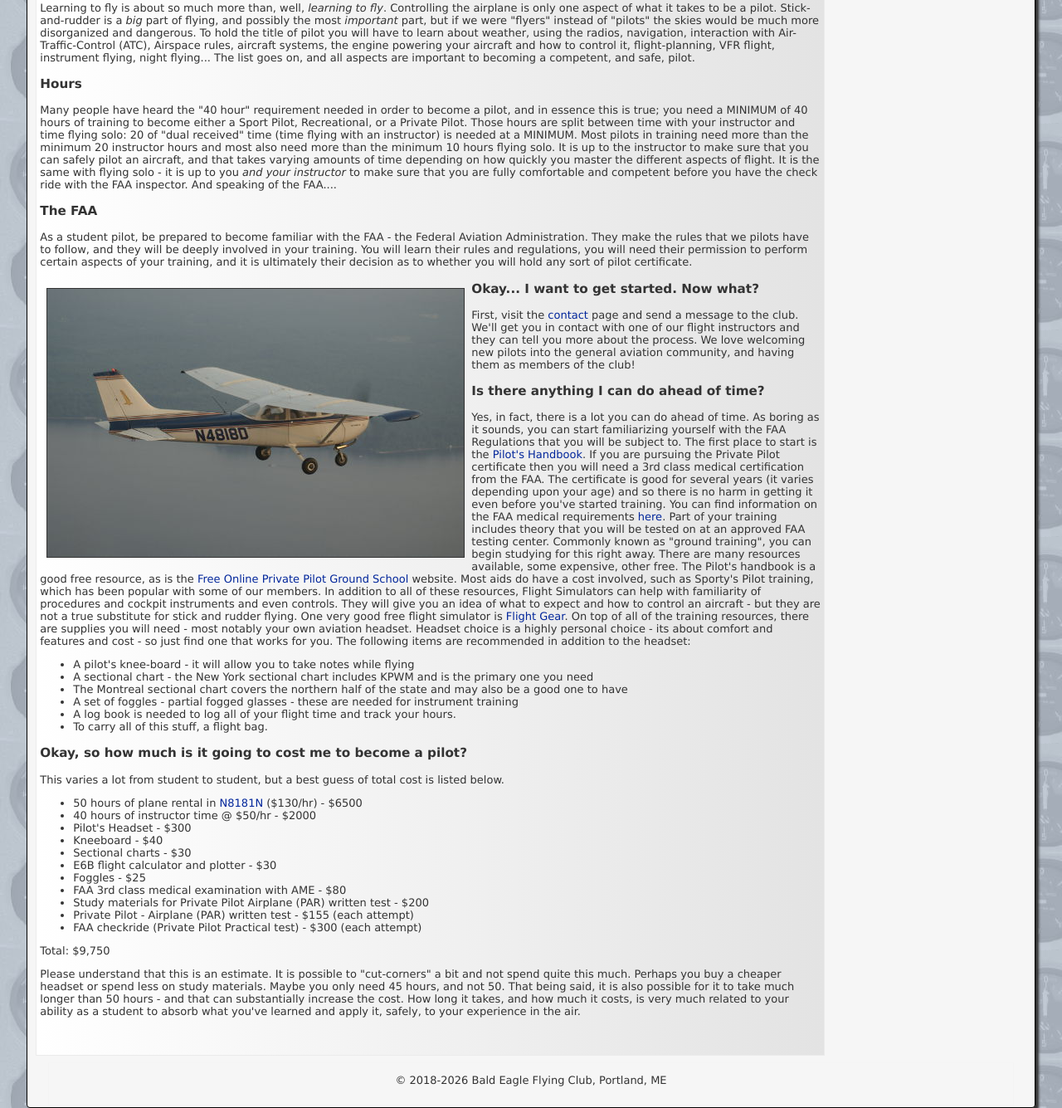
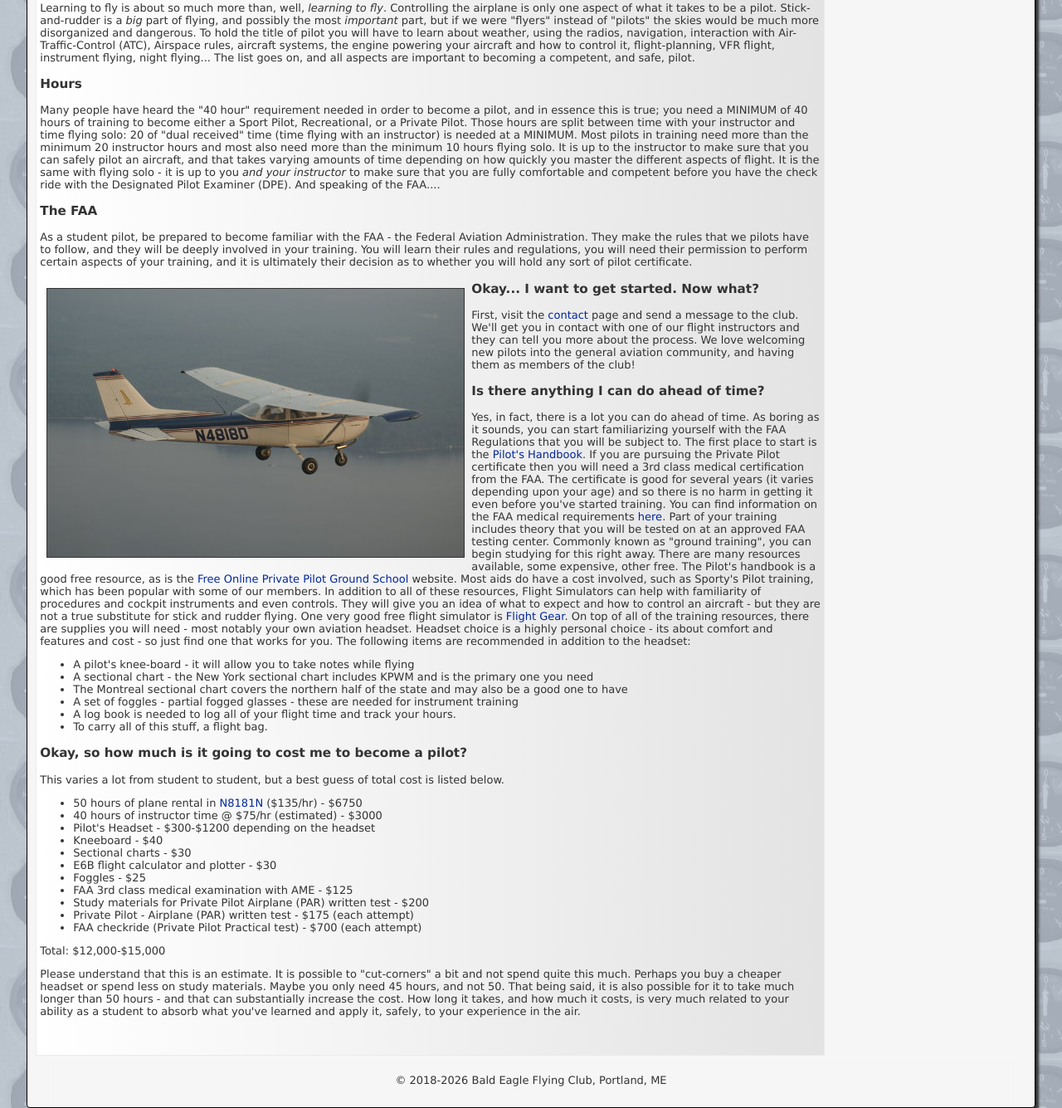
Before and after one commit to gatheall/BEFC, a PHP site: page /learn2fly.php in a window 1280 px wide. Shown: the part 847-2182 px from the top of the page at 83% size. Run offline with PHP 8.4, Linux system fonts and the light colour scheme; some libraries are stand-ins or nearby versions.

Commit message:
Revise cost estimates for flight training
Updated estimated costs for flight training, including changes to plane rental, instructor fees, and examination costs.

```diff
--- a/website/learn2fly.php
+++ b/website/learn2fly.php
@@ -75,7 +75,7 @@ that you can safely pilot an aircraft, and that takes varying amounts of
 time depending on how quickly you master the different aspects of
 flight.  It is the same with flying solo - it is up to you <em>and your
 instructor</em> to make sure that you are fully comfortable and
-competent before you have the check ride with the FAA inspector.  And
+competent before you have the check ride with the Designated Pilot Examiner (DPE).  And
 speaking of the FAA....  </p>
 
 <h3>The FAA</h3>
@@ -146,20 +146,20 @@ headset:</p>
 <p>This varies a lot from student to student, but a best guess of total cost is listed below. </p>
 
 <ul>
-	<li>50 hours of plane rental in <a href="./aircraft.php#8181N">N8181N</a> ($130/hr) - $6500</li>
-	<li>40 hours of instructor time @ $50/hr - $2000</li>
-	<li>Pilot's Headset - $300</li>
+	<li>50 hours of plane rental in <a href="./aircraft.php#8181N">N8181N</a> ($135/hr) - $6750</li>
+	<li>40 hours of instructor time @ $75/hr (estimated) - $3000</li>
+	<li>Pilot's Headset - $300-$1200 depending on the headset</li>
 	<li>Kneeboard - $40</li>
 	<li>Sectional charts - $30</li>
 	<li>E6B flight calculator and plotter - $30</li>
 	<li>Foggles - $25</li>
-	<li>FAA 3rd class medical examination with AME - $80</li>
+	<li>FAA 3rd class medical examination with AME - $125</li>
 	<li>Study materials for Private Pilot Airplane (PAR) written test - $200</li>
-	<li>Private Pilot - Airplane (PAR) written test - $155 (each attempt)</li>
-	<li>FAA checkride (Private Pilot Practical test) - $300 (each attempt)</li>
+	<li>Private Pilot - Airplane (PAR) written test - $175 (each attempt)</li>
+	<li>FAA checkride (Private Pilot Practical test) - $700 (each attempt)</li>
 </ul>
 
-<p>Total: $9,750</p>
+<p>Total: $12,000-$15,000</p>
 
 <p>Please understand that this is an estimate.  It is possible to
 "cut-corners" a bit and not spend quite this much.  Perhaps you buy a
```
